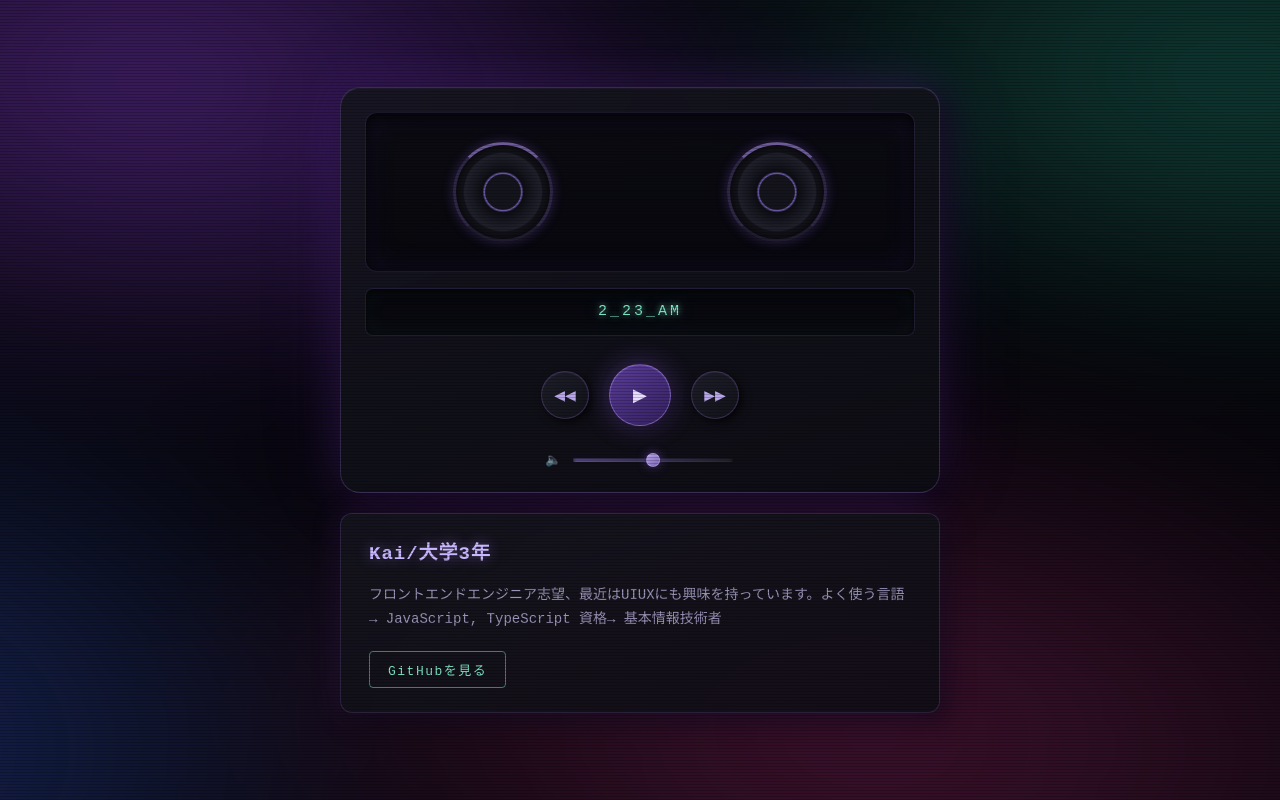
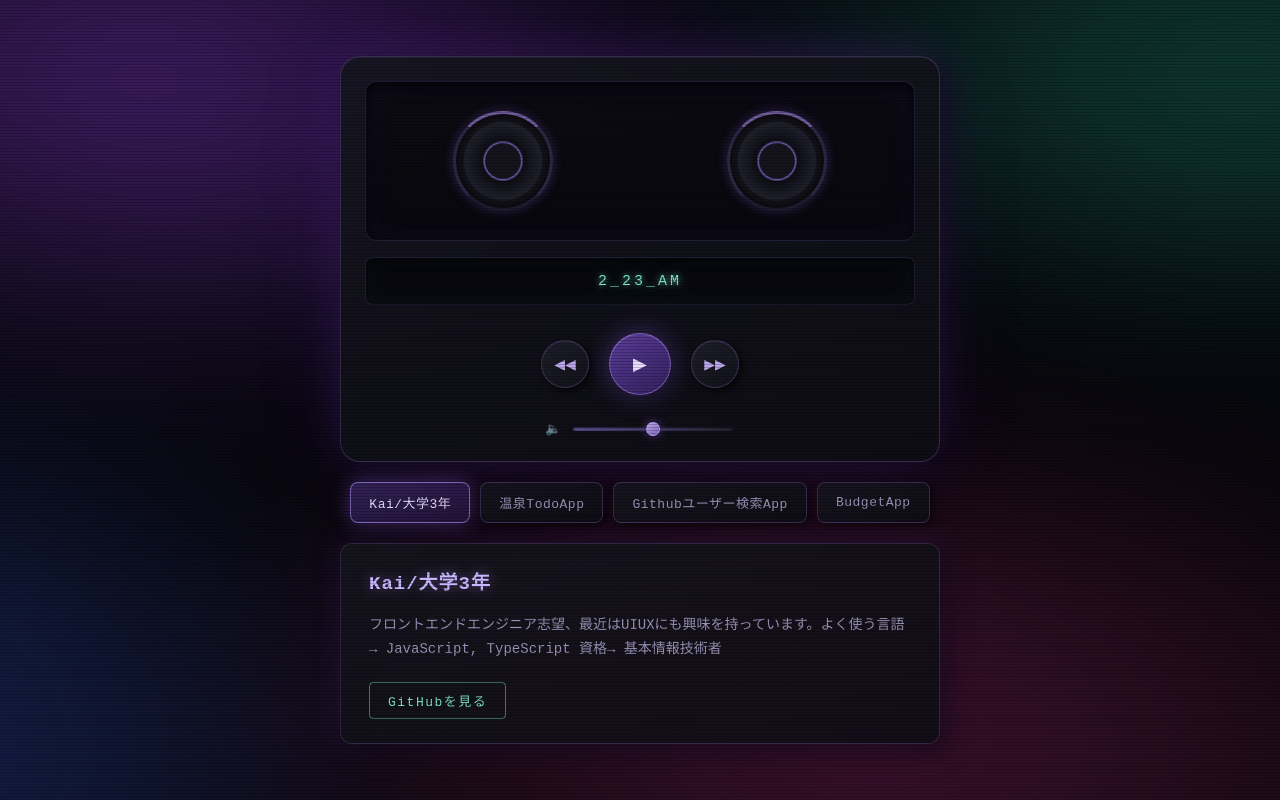
Before and after one commit to komekoneko/BoomboxApp, a React (Vite) app in the folder boombox/: page / in a window 1280 px wide. Built offline with nearby package versions, Linux system fonts and the light colour scheme.

Commit message:
add トラックリスト表示

```diff
--- a/boombox/src/App.css
+++ b/boombox/src/App.css
@@ -491,3 +491,68 @@ body::before {
     width: 130px;
   }
 }
+/* ===== トラックリスト ===== */
+.tracklist {
+  position: relative;
+  z-index: 1;
+  width: 100%;
+  max-width: 600px;
+  margin-left: auto;
+  margin-right: auto;
+  margin-top: 20px;
+  box-sizing: border-box;
+  display: flex;
+  flex-wrap: wrap;
+  justify-content: center;
+  gap: 10px;
+}
+
+.tracklist button {
+  padding: 10px 18px;
+  border: 1px solid rgba(150, 120, 220, 0.28);
+  border-radius: 8px;
+  background: linear-gradient(160deg, rgba(22, 22, 31, 0.88), rgba(14, 14, 21, 0.88));
+  backdrop-filter: blur(4px);
+  color: #9a94b8;
+  font-family: "Courier New", monospace;
+  font-size: 13px;
+  letter-spacing: 0.5px;
+  cursor: pointer;
+  transition: all 0.2s ease;
+  box-shadow: 3px 3px 10px rgba(0, 0, 0, 0.5);
+}
+
+.tracklist button:hover {
+  color: #d9c9ff;
+  border-color: rgba(180, 150, 255, 0.5);
+  box-shadow:
+    0 0 16px rgba(140, 90, 220, 0.3),
+    3px 3px 10px rgba(0, 0, 0, 0.5);
+}
+
+.tracklist button:focus {
+  outline: none;
+}
+
+/* 選択中のトラック */
+.tracklist button.active {
+  color: #e8dcff;
+  border-color: rgba(180, 150, 255, 0.6);
+  background: linear-gradient(160deg, rgba(90, 61, 153, 0.5), rgba(52, 32, 94, 0.5));
+  box-shadow:
+    0 0 20px rgba(140, 90, 220, 0.45),
+    3px 3px 10px rgba(0, 0, 0, 0.5);
+}
+
+/* スマホ */
+@media (max-width: 640px) {
+  .tracklist {
+    margin-top: 16px;
+    gap: 8px;
+  }
+
+  .tracklist button {
+    padding: 8px 14px;
+    font-size: 12px;
+  }
+}
--- a/boombox/src/App.tsx
+++ b/boombox/src/App.tsx
@@ -83,7 +83,7 @@ function App() {
       audioRef.current.play();
     }
   };
-  // 次の曲に映る
+  // 次の曲に移る
   const nextTrack = () => {
     audioRef.current.pause();
     const nextIndex = currentIndex === track.length - 1 ? 0 : currentIndex + 1;
@@ -130,6 +130,16 @@ function App() {
     audioRef.current.volume = newVolume;
   };
 
+  //曲一覧の表示
+  const selectTrack = (index: number) => {
+    audioRef.current.pause();
+    setCurrentIndex(index);
+    audioRef.current.src = track[index].src;
+    if(isPlaying) {
+      audioRef.current.play();
+    }
+  }
+
   return (
     <>
       <div className="bg-layer"></div>
@@ -167,6 +177,16 @@ function App() {
         </div>
       </div>
 
+      <div className="tracklist">
+          {track.map((i, index) => (
+            <button
+            key={i.id}
+            className= {index === currentIndex? "active": ""}
+            onClick={()=> selectTrack(index)}
+            >{i.content.projectName}</button>
+          ))}
+      </div>
+
       <div className="content">
         <p>{track[currentIndex].content.projectName}</p>
         <p>{track[currentIndex].content.description}</p>
```
